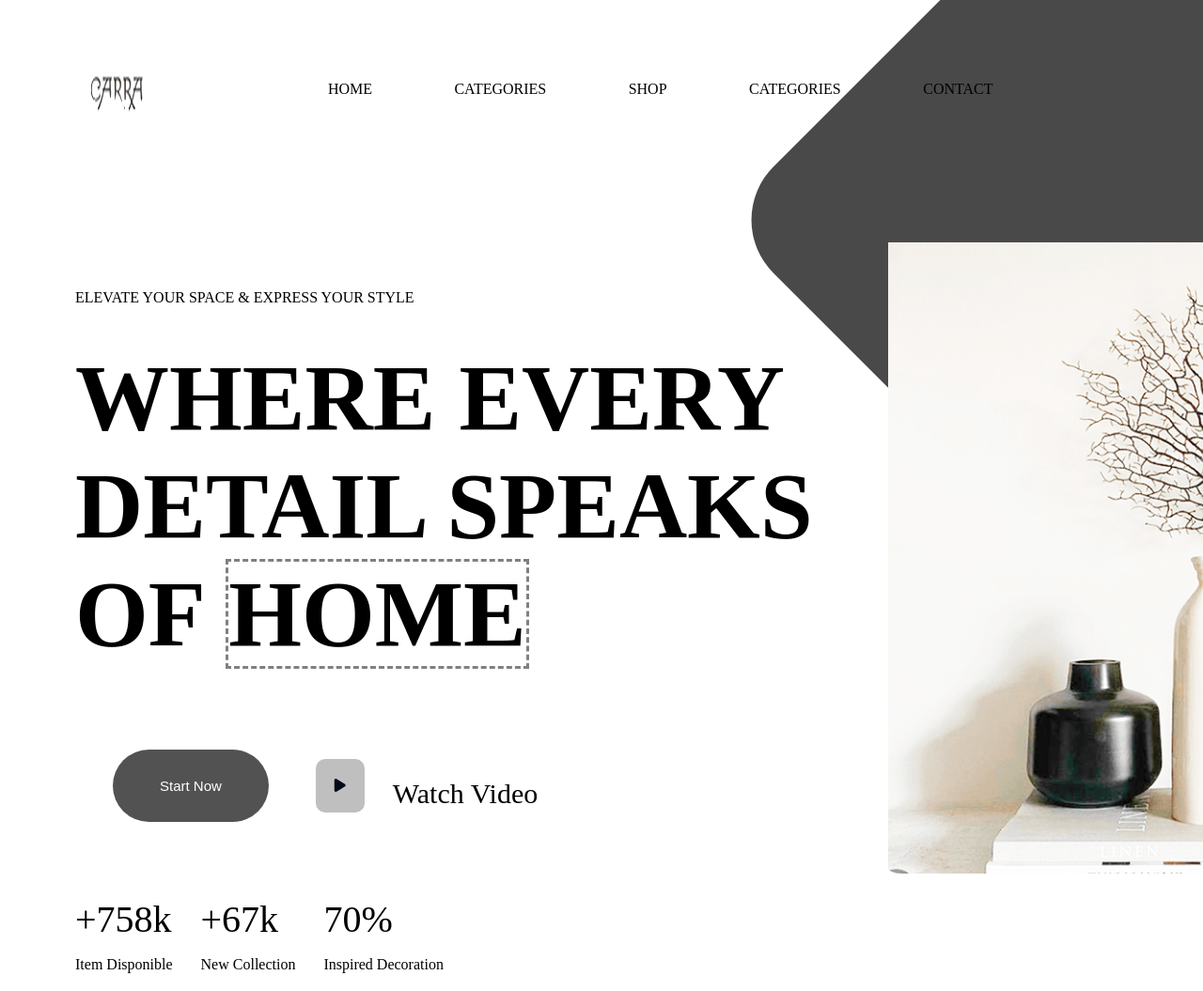
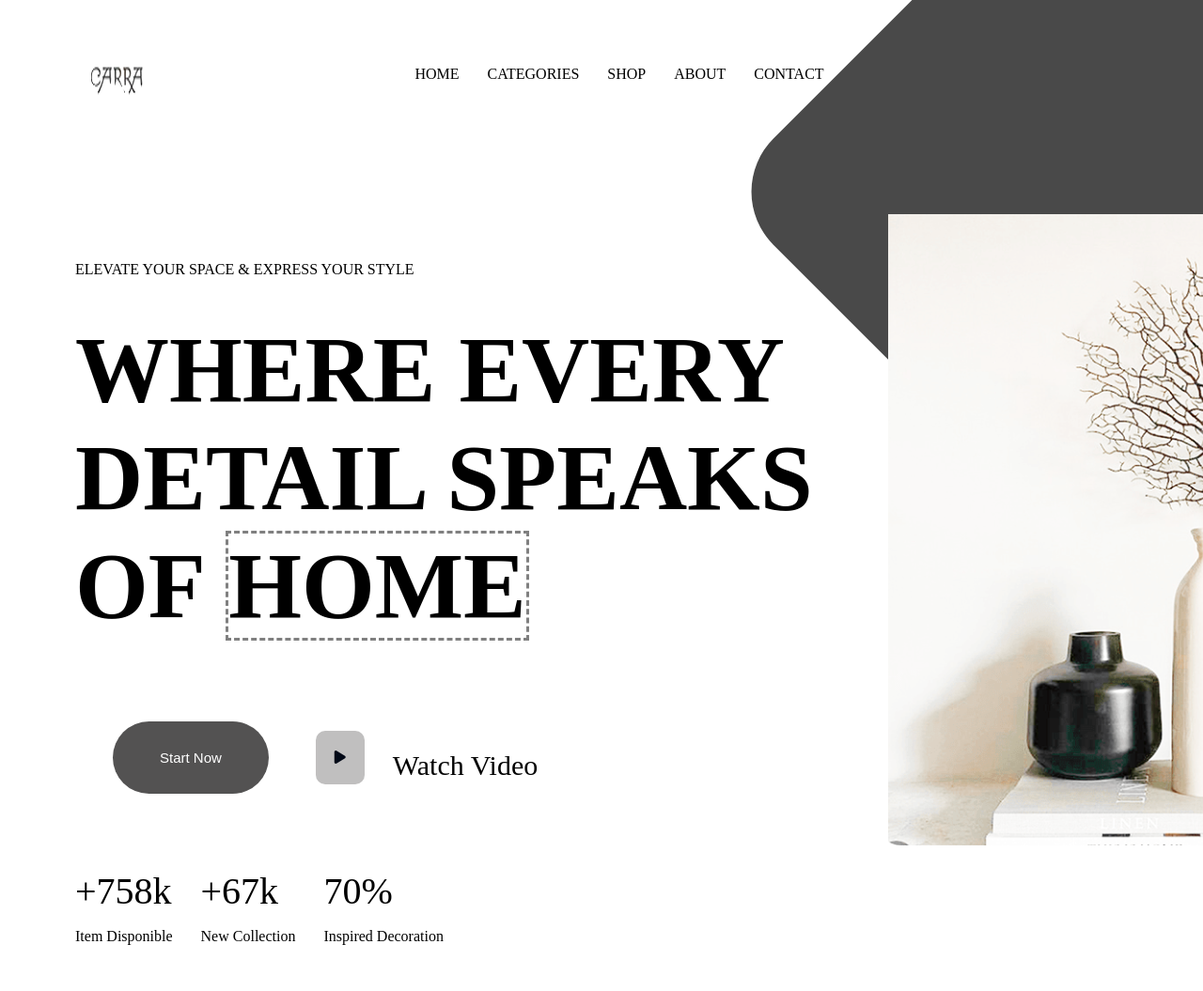
Before and after one commit to Pheobe-Apondi/Front-End-Dev, a plain HTML site: page index.html in a window 1280 px wide. Shown: the top 1055 px of the page at 94% size. Drawn offline with Linux system fonts and the light colour scheme.

Commit message:
made changes on my header and footer section

```diff
--- a/index.html
+++ b/index.html
@@ -16,29 +16,21 @@
 
 </head>
 <body>
-
-
-      <nav>
-         <div class="header-section">
+    <header class="header-section">
                   <img src="homeDecorImages/image-removebg-preview (1).png" id="carraLogo">
-                <br>
-                <br>
-                <br>
-                <br>
-                <br>
-                <br>
-                <p>HOME</p>
-                <p>CATEGORIES</p>
-                <p>SHOP</p>
-                <p>CATEGORIES</p>
-                <p>CONTACT</p>
+            <nav class="navigation">
+                  <a href="#">HOME</a>
+                  <a href="#">CATEGORIES</a>
+                  <a href="#">SHOP</a>
+                  <a href="#">ABOUT</a>
+                  <a href="#">CONTACT</a>
+           </nav>
            <div class="headerIcons">
                 <i class="fa-solid fa-basket-shopping" id="basket"></i>
                 <i class="fa-regular fa-user" id="user"></i>
                 <i class="fa-solid fa-magnifying-glass" id="magnifying-glass"></i>
            </div>
-         </div>
-      </nav>
+    </header>
 
     <div class="black-shape"> </div>
 
@@ -235,7 +227,8 @@
              </div>
     </div>
 
-    <div class="footer-section">
+    <footer class="footer-section">
+        <div class="companyInfo">
             <div class="customerService">
                   <p>CUSTOMER SERVICE</p>
                   <br>
@@ -305,7 +298,6 @@
                </p>
             </div>
         </div>
-
     <div class="copyright">
            <div >
                <p>All Rights Reserved © Copyright</p>
@@ -313,9 +305,7 @@
            <div>
                <p>carracompany.com</p>
      </div>
-
-
-    </div>
+     </footer>
 
 
 
--- a/style.css
+++ b/style.css
@@ -26,8 +26,24 @@ margin-top: 10px;
     margin-top: -40px;
    margin-left: -30px;
 
+
+}
+.navigation{
+ display: flex;
+ gap: 30px;
+ margin-bottom: 60px;
+
+
 }
 
+.navigation a{
+   text-decoration: none;
+   color: black;
+
+}
+.navigation a:hover{
+   background-color: blue;
+}
 
 .headerIcons{
     margin-left: 300px;
@@ -343,7 +359,7 @@ margin-top: 10px;
      margin-top: 60px;
   }
 
-  .footer-section{
+  .companyInfo{
     display: flex;
     gap: 250px;
     margin-top: 200px;
```
Lines whose indentation alone changed are shown as unchanged.
